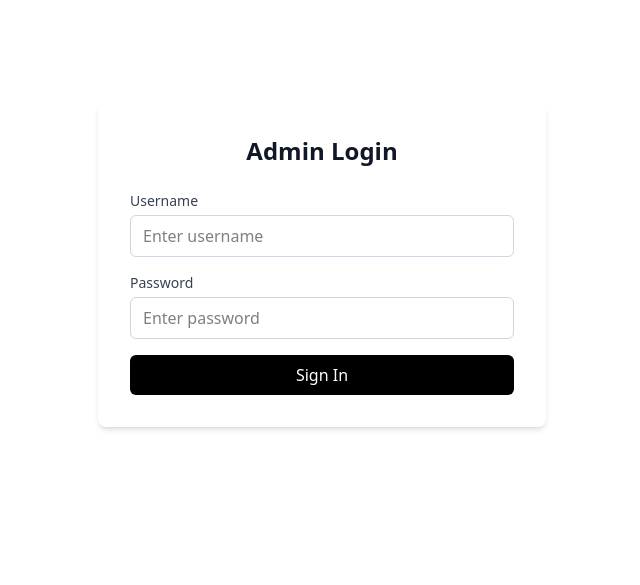
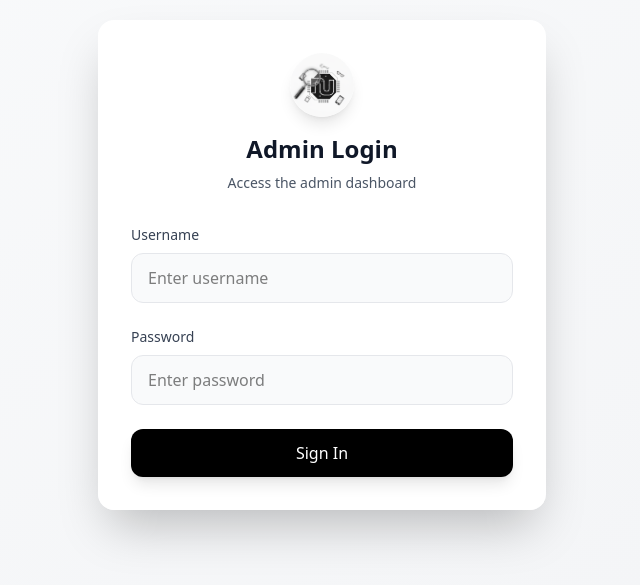
Before and after one commit to A-noob-in-Coding/lost-and-found, a React (Vite) app in the folder frontend/: page /admin/1 in a window 1280 px wide. Shown: the part 135-720 px from the top of the page, without its empty margins (318-958 px from the left). Built offline with nearby package versions, Linux system fonts and the light colour scheme; no server answers.

Commit message:
Redesign admin login page UI
Enhanced the admin login page with a modernized UI, including a logo, improved form styling, background gradient, and better error message display. Updated button and input styles for a more polished and user-friendly experience.

```diff
--- a/frontend/src/pages/adminPage.jsx
+++ b/frontend/src/pages/adminPage.jsx
@@ -248,45 +248,66 @@ const AdminPage = () => {
 
   if (!authenticated) {
     return (
-      <div className="min-h-screen bg-white flex items-center justify-center">
-        <div className="bg-white p-8 rounded-lg shadow-md w-full max-w-md">
-          <h2 className="text-2xl font-bold text-gray-900 mb-6 text-center">Admin Login</h2>
-          <form onSubmit={handleLoginSubmit} className="space-y-4">
+      <div className="min-h-screen bg-gradient-to-br from-gray-50 to-gray-100 flex items-center justify-center p-4">
+        <div className="bg-white/95 backdrop-blur-sm p-8 rounded-2xl shadow-2xl w-full max-w-md border border-white/20">
+          {/* Logo and Title */}
+          <div className="text-center mb-8">
+            <div className="flex justify-center mb-4">
+              <img
+                src="/lf_logo.png"
+                alt="Lost & Found Logo"
+                className="h-16 w-16 rounded-full shadow-lg"
+              />
+            </div>
+            <h2 className="text-2xl font-bold text-gray-900 mb-2">Admin Login</h2>
+            <p className="text-sm text-gray-600">Access the admin dashboard</p>
+          </div>
+
+          <form onSubmit={handleLoginSubmit} className="space-y-6">
             <div>
-              <label htmlFor="username" className="block text-sm font-medium text-gray-700 mb-1">Username</label>
+              <label htmlFor="username" className="block text-sm font-medium text-gray-700 mb-2">Username</label>
               <input
                 type="text"
                 id="username"
                 name="username"
                 value={loginData.username}
                 onChange={handleInputChange}
-                className="w-full px-3 py-2 border border-gray-300 rounded-md focus:outline-none focus:ring-2 focus:ring-black focus:border-transparent"
+                className="w-full px-4 py-3 bg-gray-50 border border-gray-200 rounded-xl focus:outline-none focus:ring-2 focus:ring-black focus:border-transparent transition-all"
                 placeholder="Enter username"
                 disabled={isLoading}
               />
             </div>
             <div>
-              <label htmlFor="password" className="block text-sm font-medium text-gray-700 mb-1">Password</label>
+              <label htmlFor="password" className="block text-sm font-medium text-gray-700 mb-2">Password</label>
               <input
                 type="password"
                 id="password"
                 name="password"
                 value={loginData.password}
                 onChange={handleInputChange}
-                className="w-full px-3 py-2 border border-gray-300 rounded-md focus:outline-none focus:ring-2 focus:ring-black focus:border-transparent"
+                className="w-full px-4 py-3 bg-gray-50 border border-gray-200 rounded-xl focus:outline-none focus:ring-2 focus:ring-black focus:border-transparent transition-all"
                 placeholder="Enter password"
                 disabled={isLoading}
               />
             </div>
             {loginError && (
-              <div className="text-red-600 text-sm mt-2">{loginError}</div>
+              <div className="bg-red-50 border border-red-200 text-red-700 px-4 py-3 rounded-xl text-sm">
+                {loginError}
+              </div>
             )}
             <button
               type="submit"
               disabled={isLoading}
-              className="w-full bg-black text-white py-2 px-4 rounded-md hover:bg-gray-800 focus:outline-none focus:ring-2 focus:ring-black focus:ring-offset-2 disabled:opacity-50 disabled:cursor-not-allowed"
+              className="w-full bg-black text-white py-3 px-4 rounded-xl hover:bg-gray-800 focus:outline-none focus:ring-2 focus:ring-black focus:ring-offset-2 disabled:opacity-50 disabled:cursor-not-allowed transition-all duration-300 transform hover:scale-105 font-medium shadow-lg"
             >
-              {isLoading ? 'Signing in...' : 'Sign In'}
+              {isLoading ? (
+                <span className="flex items-center justify-center">
+                  <i className="fas fa-spinner fa-spin mr-2"></i>
+                  Signing in...
+                </span>
+              ) : (
+                'Sign In'
+              )}
             </button>
           </form>
         </div>
```
